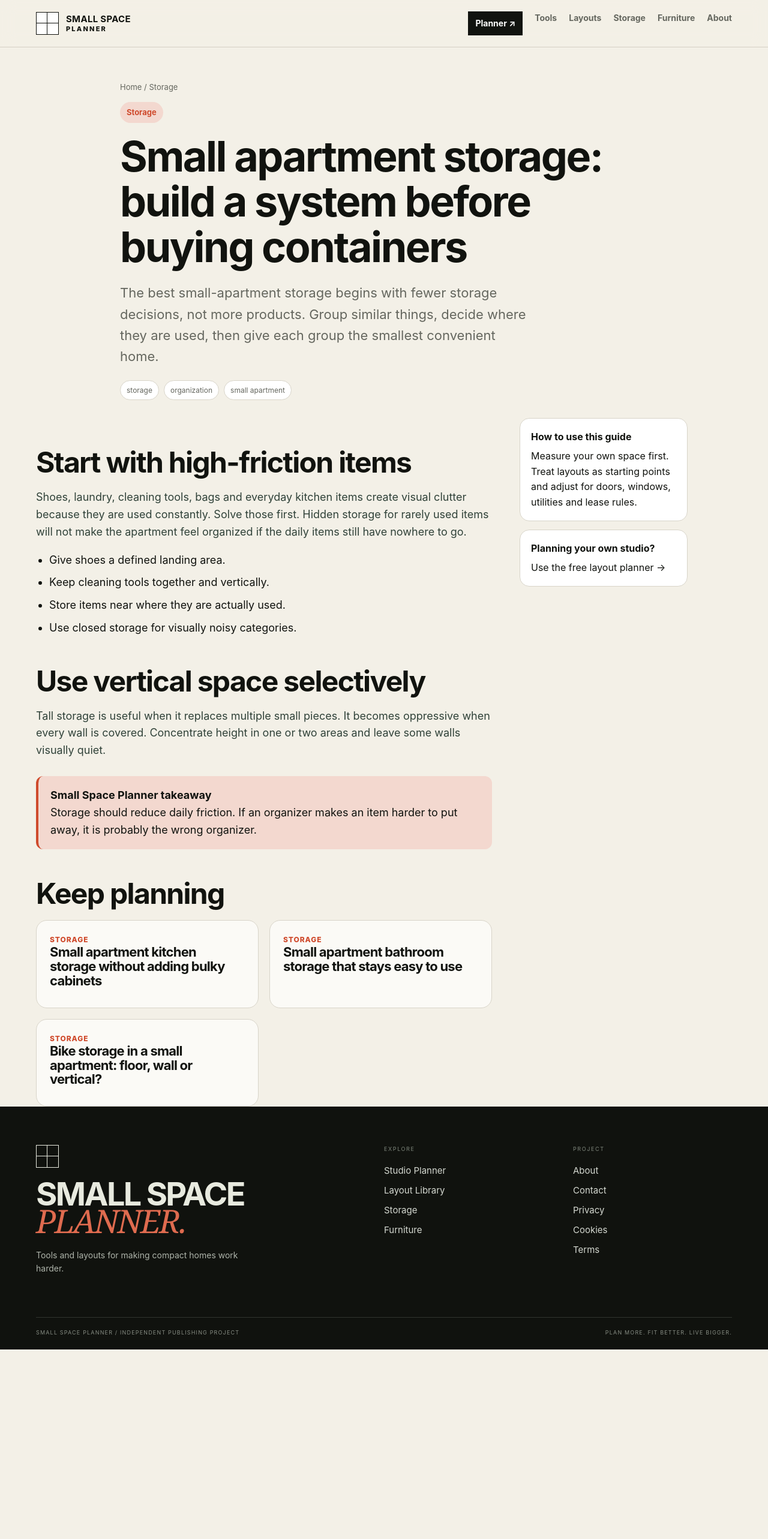
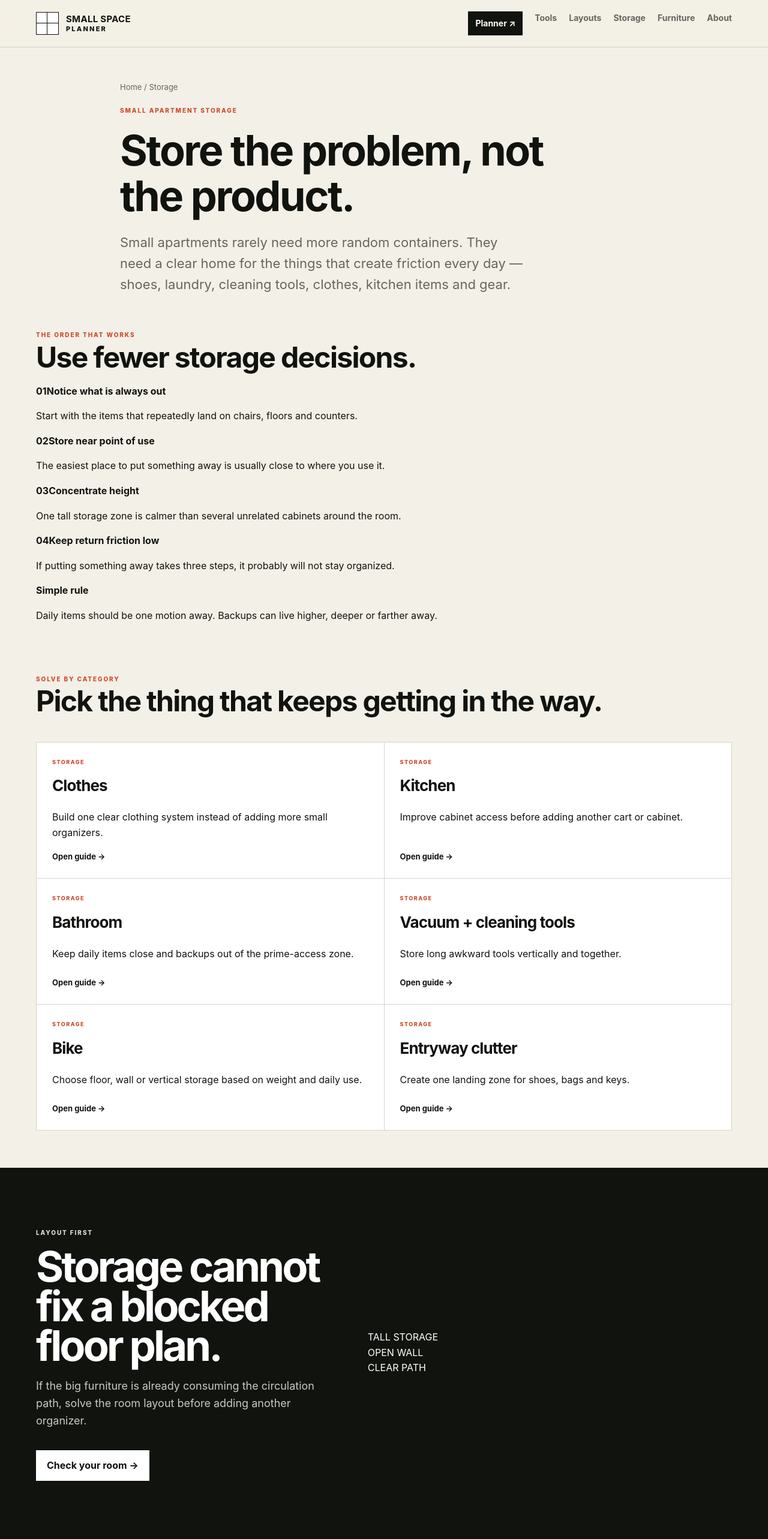
Before and after one commit to talaverilla85/small-space-lab, a Next.js app: page /small-apartment-storage in a window 1280 px wide. Shown: the top 2566 px of the page at 60% size. Before the commit the page ends 2250 px from the top, so only its background shows below. Built offline with nearby package versions, Linux system fonts and the light colour scheme; no server answers.

Commit message:
Create premium storage hub

```diff
--- /dev/null
+++ b/app/small-apartment-storage/page.tsx
@@ -0,0 +1,60 @@
+import type { Metadata } from "next";
+import Link from "next/link";
+
+export const metadata: Metadata = {
+  title: "Small Apartment Storage Ideas That Actually Reduce Clutter",
+  description: "Practical small apartment storage systems for kitchens, bathrooms, clothes, bikes, cleaning tools and everyday clutter.",
+  alternates: { canonical: "/small-apartment-storage" },
+};
+
+const problems = [
+  ["Clothes","Build one clear clothing system instead of adding more small organizers.","/small-apartment-storage/clothes"],
+  ["Kitchen","Improve cabinet access before adding another cart or cabinet.","/small-apartment-storage/kitchen"],
+  ["Bathroom","Keep daily items close and backups out of the prime-access zone.","/small-apartment-storage/bathroom"],
+  ["Vacuum + cleaning tools","Store long awkward tools vertically and together.","/small-apartment-storage/vacuum"],
+  ["Bike","Choose floor, wall or vertical storage based on weight and daily use.","/small-apartment-storage/bikes"],
+  ["Entryway clutter","Create one landing zone for shoes, bags and keys.","/small-apartment-storage/entryway"],
+];
+
+export default function StorageHub(){
+  return <article>
+    <header className="container guide-hero storage-hero">
+      <div className="breadcrumb"><Link href="/">Home</Link> / Storage</div>
+      <span className="micro-label">SMALL APARTMENT STORAGE</span>
+      <h1>Store the problem, not the product.</h1>
+      <p className="lede">Small apartments rarely need more random containers. They need a clear home for the things that create friction every day — shoes, laundry, cleaning tools, clothes, kitchen items and gear.</p>
+    </header>
+
+    <section className="container storage-framework">
+      <div className="framework-main">
+        <span className="micro-label">THE ORDER THAT WORKS</span>
+        <h2>Use fewer storage decisions.</h2>
+        <div className="framework-steps">
+          <div><b>01</b><strong>Notice what is always out</strong><p>Start with the items that repeatedly land on chairs, floors and counters.</p></div>
+          <div><b>02</b><strong>Store near point of use</strong><p>The easiest place to put something away is usually close to where you use it.</p></div>
+          <div><b>03</b><strong>Concentrate height</strong><p>One tall storage zone is calmer than several unrelated cabinets around the room.</p></div>
+          <div><b>04</b><strong>Keep return friction low</strong><p>If putting something away takes three steps, it probably will not stay organized.</p></div>
+        </div>
+      </div>
+      <aside className="storage-rule"><strong>Simple rule</strong><p>Daily items should be one motion away. Backups can live higher, deeper or farther away.</p></aside>
+    </section>
+
+    <section className="container section">
+      <div className="section-head"><div><span className="micro-label">SOLVE BY CATEGORY</span><h2>Pick the thing that keeps getting in the way.</h2></div></div>
+      <div className="problem-grid storage-problem-grid">
+        {problems.map(([title,text,href])=><Link href={href} key={href}><span>STORAGE</span><h3>{title}</h3><p>{text}</p><b>Open guide →</b></Link>)}
+      </div>
+    </section>
+
+    <section className="planner-feature storage-cta">
+      <div className="container planner-feature-grid">
+        <div className="planner-feature-copy"><span className="micro-label light">LAYOUT FIRST</span><h2>Storage cannot fix a blocked floor plan.</h2><p>If the big furniture is already consuming the circulation path, solve the room layout before adding another organizer.</p><Link className="button light-button" href="/studio-apartment-planner">Check your room →</Link></div>
+        <div className="storage-diagram">
+          <div className="storage-wall">TALL STORAGE</div>
+          <div className="storage-open">OPEN WALL</div>
+          <div className="storage-path">CLEAR PATH</div>
+        </div>
+      </div>
+    </section>
+  </article>
+}
```
